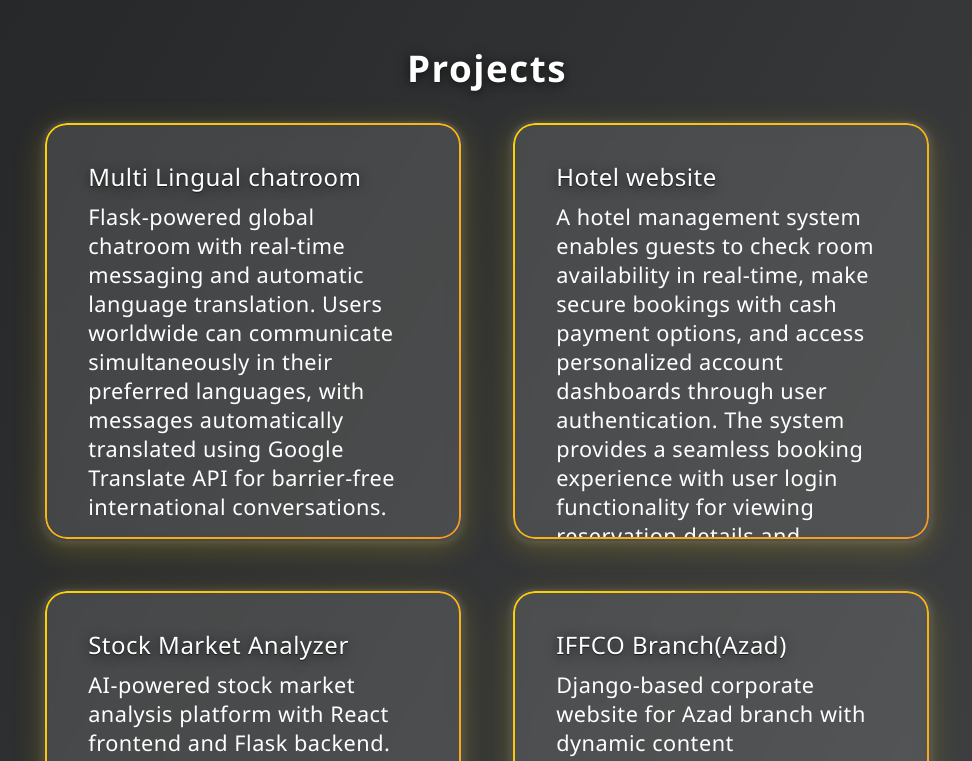
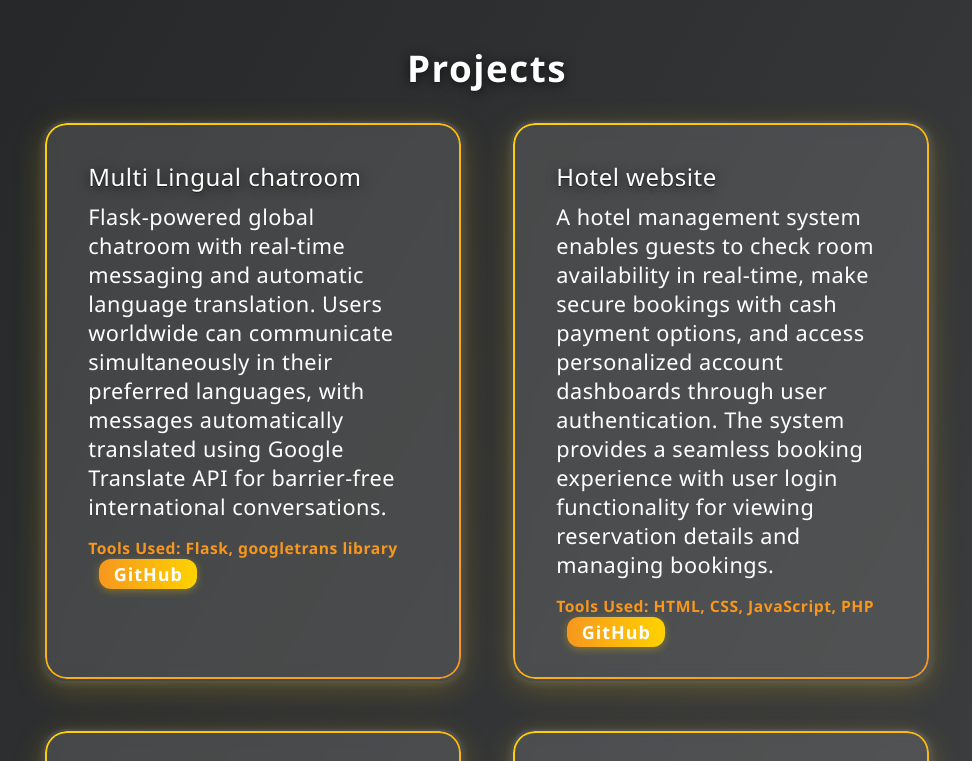
Before and after one commit to PrinceBazad/Portfolio, a React (Create React App) app: page / in a window 1280 px wide. Shown: the part 1380-2141 px from the top of the page, without its empty margins (153-1125 px from the left). Built offline with nearby package versions, Linux system fonts and the light colour scheme.

Commit message:
css alignment

```diff
--- a/src/components/Projects.css
+++ b/src/components/Projects.css
@@ -28,7 +28,7 @@
   min-width: 340px;
   max-width: 420px;
   min-height: 320px;
-  max-height: 420px;
+  max-height: 560px;
   transition: transform 0.35s, box-shadow 0.35s, border 0.35s;
   animation: cardPop 0.8s;
   border: 2.5px solid transparent;
```
